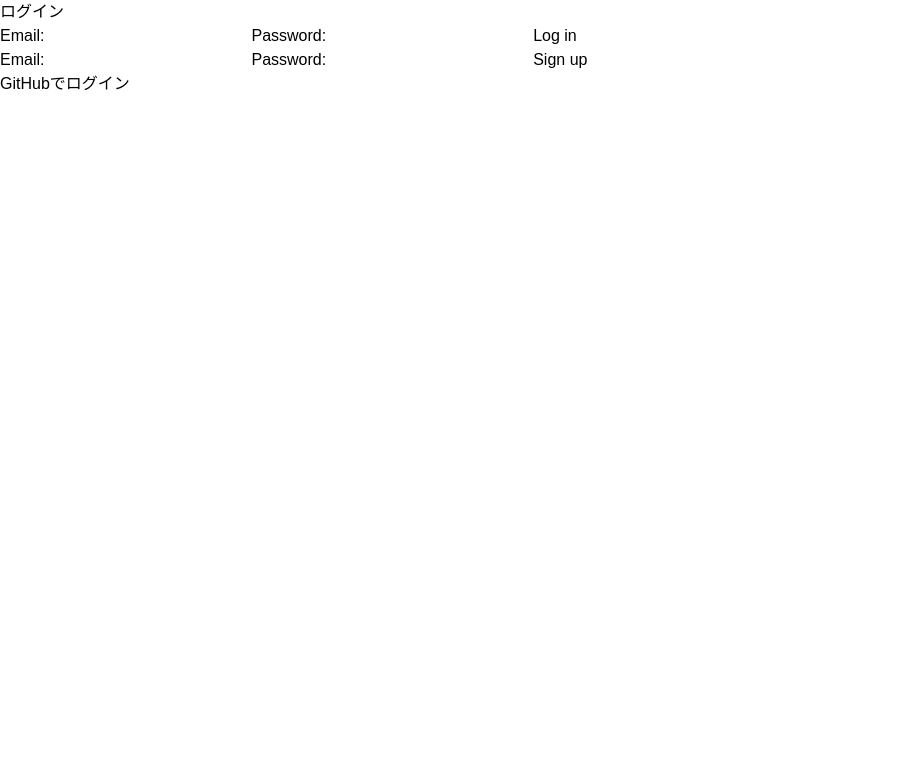
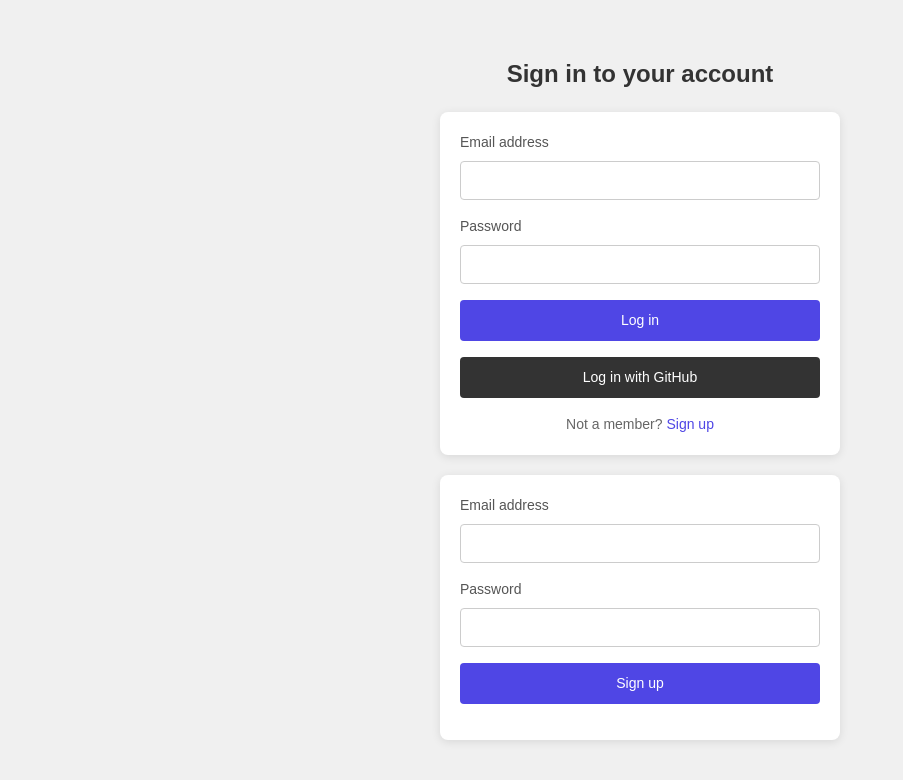
Before and after one commit to dokkiitech/TOKOROKO, a Next.js app: page /login in a window 1280 px wide. Shown: the top 780 px of the page, without its empty margins (0-903 px from the left). Built offline with nearby package versions, Linux system fonts and the light colour scheme.

Commit message:
error解決

```diff
--- /dev/null
+++ b/src/app/login/LoginPage.css
@@ -0,0 +1,99 @@
+.container {
+    display: flex;
+    flex-direction: column;
+    justify-content: center;
+    align-items: center;
+    min-height: 100vh;
+    padding: 20px;
+    background-color: #f0f0f0;
+}
+
+.logo-container {
+    text-align: center;
+    margin-bottom: 20px;
+}
+
+.logo {
+    height: 48px;
+    width: auto;
+}
+
+.title {
+    margin-top: 16px;
+    font-size: 24px;
+    font-weight: bold;
+    color: #333;
+}
+
+.form-container {
+    width: 100%;
+    max-width: 400px;
+    background-color: #fff;
+    padding: 20px;
+    border-radius: 8px;
+    box-shadow: 0 2px 10px rgba(0, 0, 0, 0.1);
+    margin-bottom: 20px;
+}
+
+.form {
+    display: flex;
+    flex-direction: column;
+}
+
+.form-group {
+    margin-bottom: 16px;
+}
+
+.label {
+    display: block;
+    margin-bottom: 8px;
+    font-size: 14px;
+    color: #555;
+}
+
+.input {
+    width: 100%;
+    padding: 8px;
+    border: 1px solid #ccc;
+    border-radius: 4px;
+    font-size: 14px;
+}
+
+.button {
+    width: 100%;
+    padding: 10px;
+    background-color: #4f46e5;
+    color: #fff;
+    border: none;
+    border-radius: 4px;
+    font-size: 14px;
+    cursor: pointer;
+    transition: background-color 0.3s;
+}
+
+.button:hover {
+    background-color: #4338ca;
+}
+
+.github-button {
+    background-color: #333;
+}
+
+.github-button:hover {
+    background-color: #111;
+}
+
+.text {
+    text-align: center;
+    font-size: 14px;
+    color: #666;
+}
+
+.link {
+    color: #4f46e5;
+    text-decoration: none;
+}
+
+.link:hover {
+    text-decoration: underline;
+}
--- a/src/app/login/page.tsx
+++ b/src/app/login/page.tsx
@@ -1,74 +1,94 @@
 'use client';
 
 import { login, signup, githubLogin } from './actions';
-
+import './LoginPage.css';
 
 export default function LoginPage() {
     const handleLogin = async (formData: FormData) => {
         try {
-
             await login(formData);
-
         } catch (error) {
-
+            console.error('Login error:', error);
         }
     };
 
     const handleSignup = async (formData: FormData) => {
         try {
-
             await signup(formData);
-
         } catch (error) {
-
+            console.error('Signup error:', error);
         }
     };
 
     const handleGithubLogin = async () => {
         try {
-
             const result = await githubLogin();
             if (result?.url) {
-
                 window.location.href = result.url; // クライアントサイドでリダイレクト
             }
         } catch (error) {
-
+            console.error('GitHub login error:', error);
         }
     };
 
     return (
-        <div>
-            <h1>ログイン</h1>
-            <form
-                onSubmit={async (e) => {
+        <div className="container">
+            <div className="logo-container">
+                <h2 className="title">Sign in to your account</h2>
+            </div>
+
+            <div className="form-container">
+                <form className="form" onSubmit={async (e) => {
                     e.preventDefault();
                     const formData = new FormData(e.target as HTMLFormElement);
                     await handleLogin(formData);
-                }}
-            >
-                <label htmlFor="login-email">Email:</label>
-                <input id="login-email" name="email" type="email" required />
-                <label htmlFor="login-password">Password:</label>
-                <input id="login-password" name="password" type="password" required />
-                <button type="submit">Log in</button>
-            </form>
+                }}>
+                    <div className="form-group">
+                        <label htmlFor="login-email" className="label">Email address</label>
+                        <input id="login-email" name="email" type="email" autoComplete="email" required className="input" />
+                    </div>
 
-            <form
-                onSubmit={async (e) => {
+                    <div className="form-group">
+                        <label htmlFor="login-password" className="label">Password</label>
+                        <input id="login-password" name="password" type="password" autoComplete="current-password" required className="input" />
+                    </div>
+
+                    <div className="form-group">
+                        <button type="submit" className="button">Log in</button>
+                    </div>
+                </form>
+
+                <div className="form-group">
+                    <button onClick={handleGithubLogin} className="button github-button">Log in with GitHub</button>
+                </div>
+
+                <p className="text">
+                    Not a member?{' '}
+                    <a href="#" className="link">Sign up</a>
+                </p>
+            </div>
+
+            <div className="form-container">
+                <form className="form" onSubmit={async (e) => {
                     e.preventDefault();
                     const formData = new FormData(e.target as HTMLFormElement);
                     await handleSignup(formData);
-                }}
-            >
-                <label htmlFor="signup-email">Email:</label>
-                <input id="signup-email" name="email" type="email" required />
-                <label htmlFor="signup-password">Password:</label>
-                <input id="signup-password" name="password" type="password" required />
-                <button type="submit">Sign up</button>
-            </form>
+                }}>
+                    <div className="form-group">
+                        <label htmlFor="signup-email" className="label">Email address</label>
+                        <input id="signup-email" name="email" type="email" autoComplete="email" required className="input" />
+                    </div>
 
-            <button onClick={handleGithubLogin}>GitHubでログイン</button>
+                    <div className="form-group">
+                        <label htmlFor="signup-password" className="label">Password</label>
+                        <input id="signup-password" name="password" type="password" autoComplete="current-password" required className="input" />
+                    </div>
+
+                    <div className="form-group">
+                        <button type="submit" className="button">Sign up</button>
+                    </div>
+                </form>
+            </div>
         </div>
     );
 }
--- a/src/app/map/page.tsx
+++ b/src/app/map/page.tsx
@@ -6,6 +6,10 @@ import 'leaflet/dist/leaflet.css';
 
 export default function Map() {
     useEffect(() => {
+        if (L.DomUtil.get('map') !== null) {
+            L.DomUtil.get('map')._leaflet_id = null;
+        }
+
         const map = L.map('map').setView([33.5902, 130.4017], 13); // 初期位置を福岡県に設定
 
         L.tileLayer('https://{s}.tile.openstreetmap.org/{z}/{x}/{y}.png', {
```
Also changed, not shown: package.json (+4 -3 lines), 1 other file (tests, documents, lock files or other folders).
